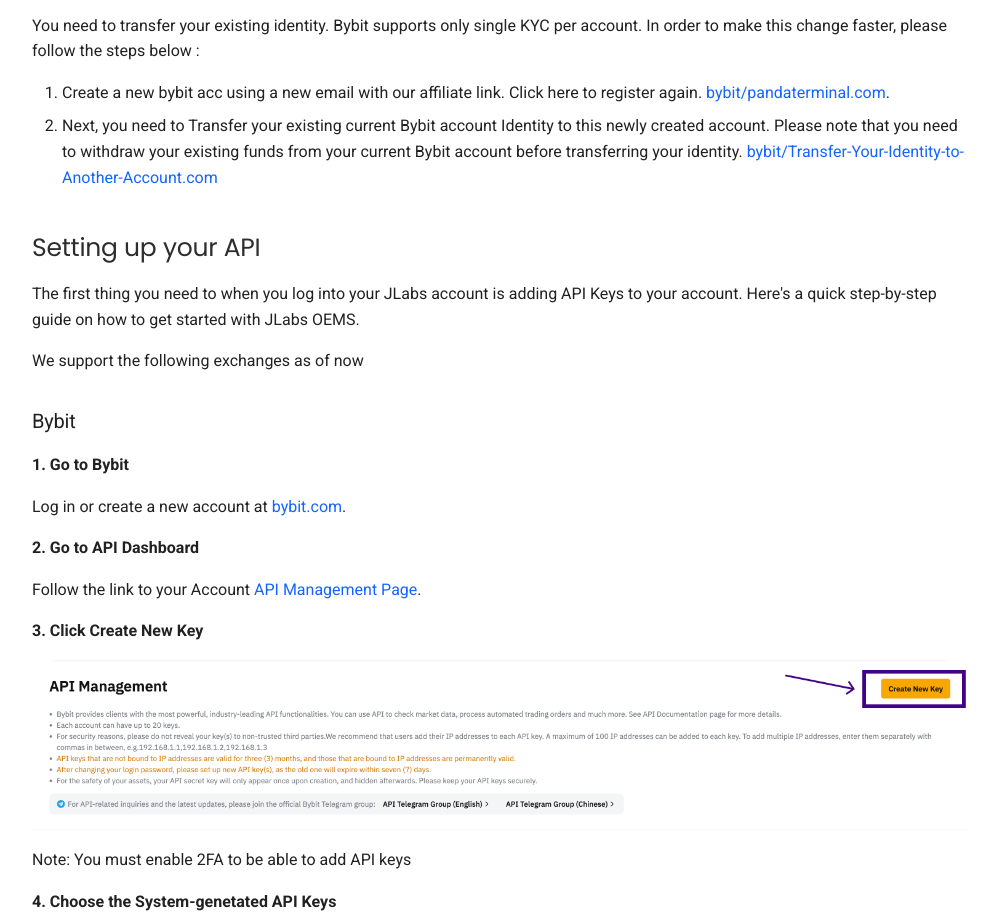
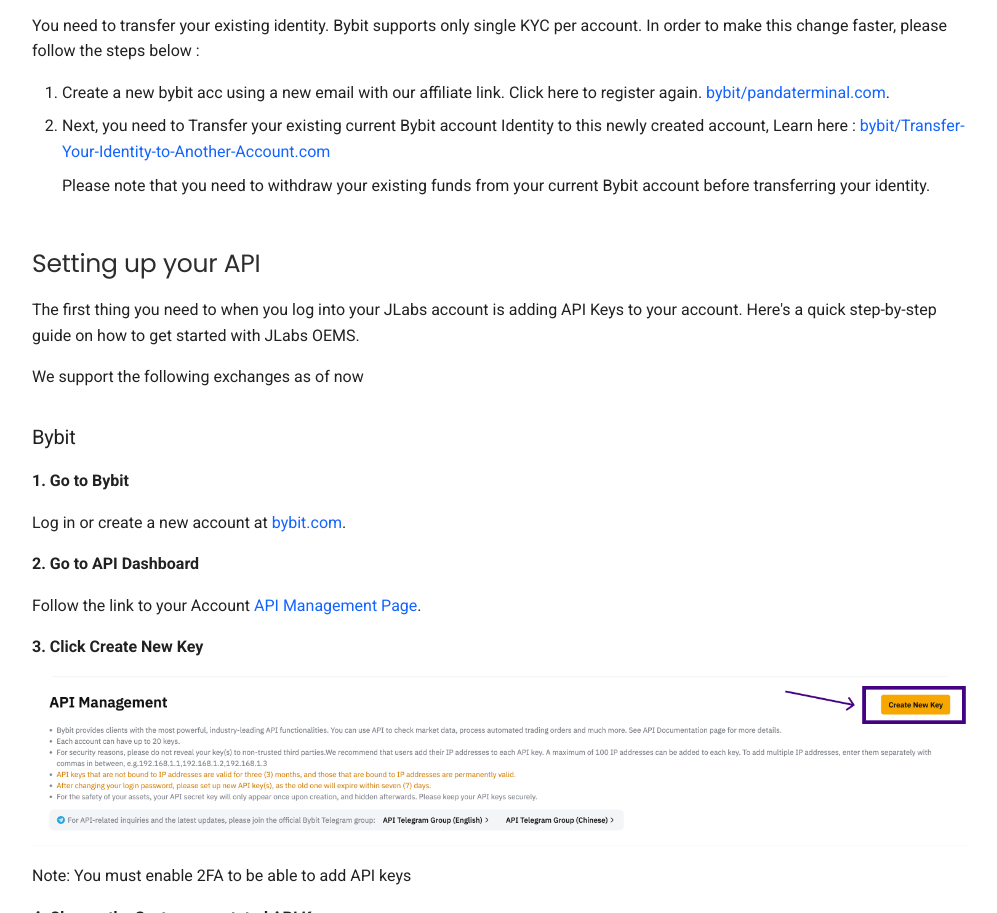
Before and after one commit to roniAnalytics/pt-mkdocs, a plain HTML site: page index.html in a window 1280 px wide. Shown: the part 931-1844 px from the top of the page, without its empty margins (264-1261 px from the left). Drawn offline with Linux system fonts and the light colour scheme.

Commit message:
link changes 2

```diff
--- a/index.html
+++ b/index.html
@@ -570,11 +570,11 @@
                   >.
                 </li>
                 <li>
-                  Next, you need to Transfer your existing current Bybit account Identity to this newly created account. Please note that you need to withdraw your existing funds from your current Bybit account before transferring your identity.
-                  <a
-                    href="https://www.bybit.com/en/help-center/article/How-to-Transfer-Your-Identity-to-Another-Account"
-                    >bybit/Transfer-Your-Identity-to-Another-Account.com</a
-                  >
+                  Next, you need to Transfer your existing current Bybit account Identity to this newly created account, Learn here : <a
+                  href="https://www.bybit.com/en/help-center/article/How-to-Transfer-Your-Identity-to-Another-Account"
+                  >bybit/Transfer-Your-Identity-to-Another-Account.com</a
+                >
+                  <p>Please note that you need to withdraw your existing funds from your current Bybit account before transferring your identity.</p>
                 </li>
               </ol>
               <h2 id="setting-up-your-api">Setting up your API</h2>
```
